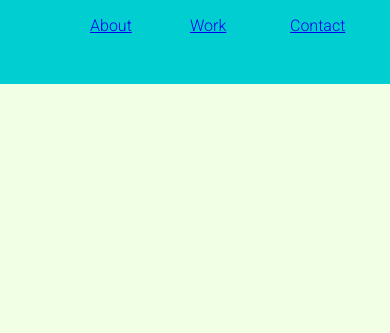
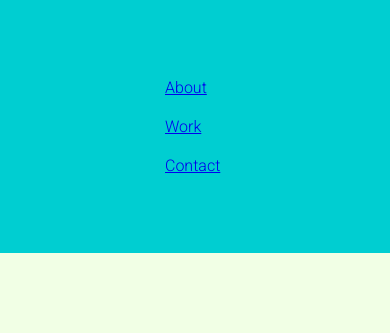
Before and after one commit to healer017/Project-with-jihane, a plain HTML site: page index.html in a window 390 px wide. Shown: the top 333 px of the page. Drawn offline with Linux system fonts and the light colour scheme; a web font is replaced by a local one.

Commit message:
update style

```diff
--- a/css/style.css
+++ b/css/style.css
@@ -10,7 +10,7 @@ body{
     width: 100vw;
 }
 #welcome-section{
-    height: 90vh;
+    height: 100vh;
     display: flex;
     flex-direction: column;
     justify-content: center;
@@ -41,7 +41,8 @@ nav{
     justify-content: flex-end;
     background-color: darkturquoise;
     height: 10vh;
-
+    width: 100vw;
+    position: fixed;
 }
 
 ul{
@@ -55,3 +56,26 @@ li{
     list-style: none;
 
 }
+
+
+@media (max-width: 756px){
+
+    nav{
+        height: 30vh;
+        justify-content: center;
+        align-items: center;
+
+    }
+    ul{
+        display: flex;
+        justify-content: center;
+        align-items: center;
+        background-color: darkturquoise;
+        flex-direction: column;
+    }
+
+    li{
+        margin: 10px;
+    }
+
+}
```
